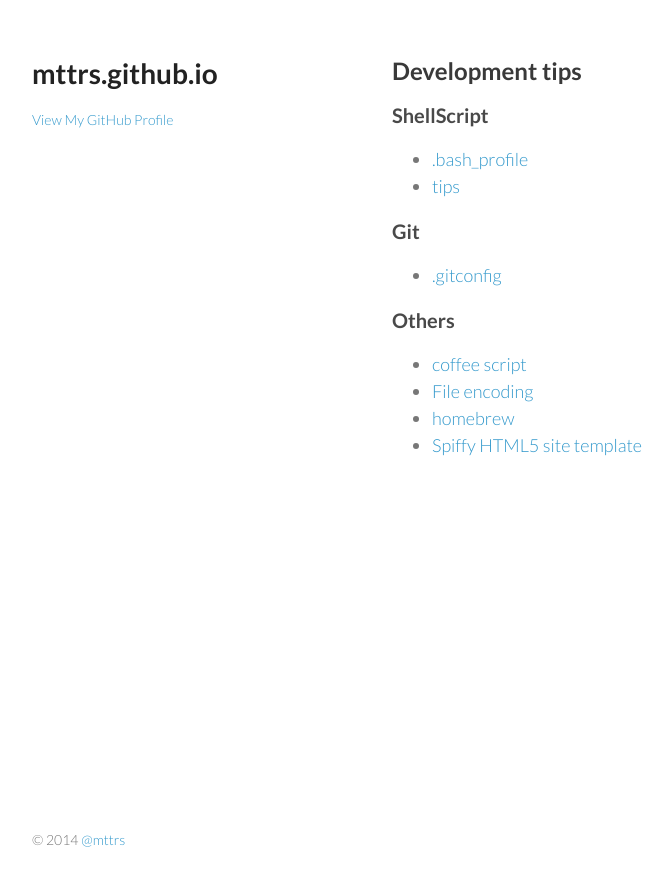
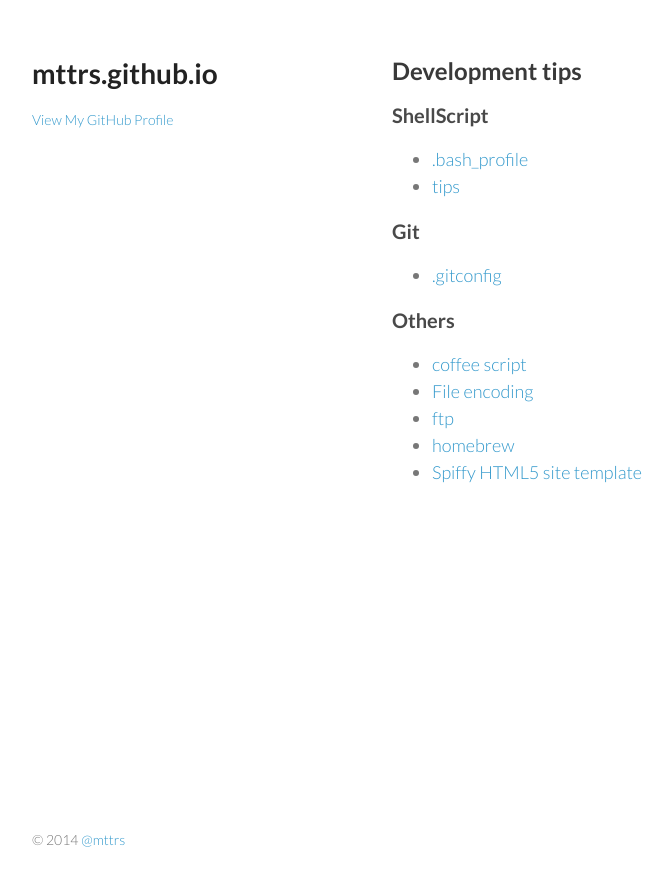
Before and after one commit to gitter-badger/mttrs.github.io, a Jekyll site: the page built from index.md, in a window 1280 px wide. Shown: the top 886 px of the page, without its empty margins (178-850 px from the left). Built offline with Jekyll 4.4.1, drawn with Linux system fonts in a browser that asks for light colours.

Commit message:
Update index.md

```diff
--- a/index.md
+++ b/index.md
@@ -49,6 +49,11 @@ layout: default
         </a>
       </li>
       <li class="link-list">
+        <a href="https://github.com/mttrs/notes/blob/master/ftp_tips.md" target="_blank">
+          ftp
+        </a>
+      </li>
+      <li class="link-list">
         <a href="https://github.com/mttrs/notes/blob/master/brew.md" target="_blank">
           homebrew
         </a>
```
